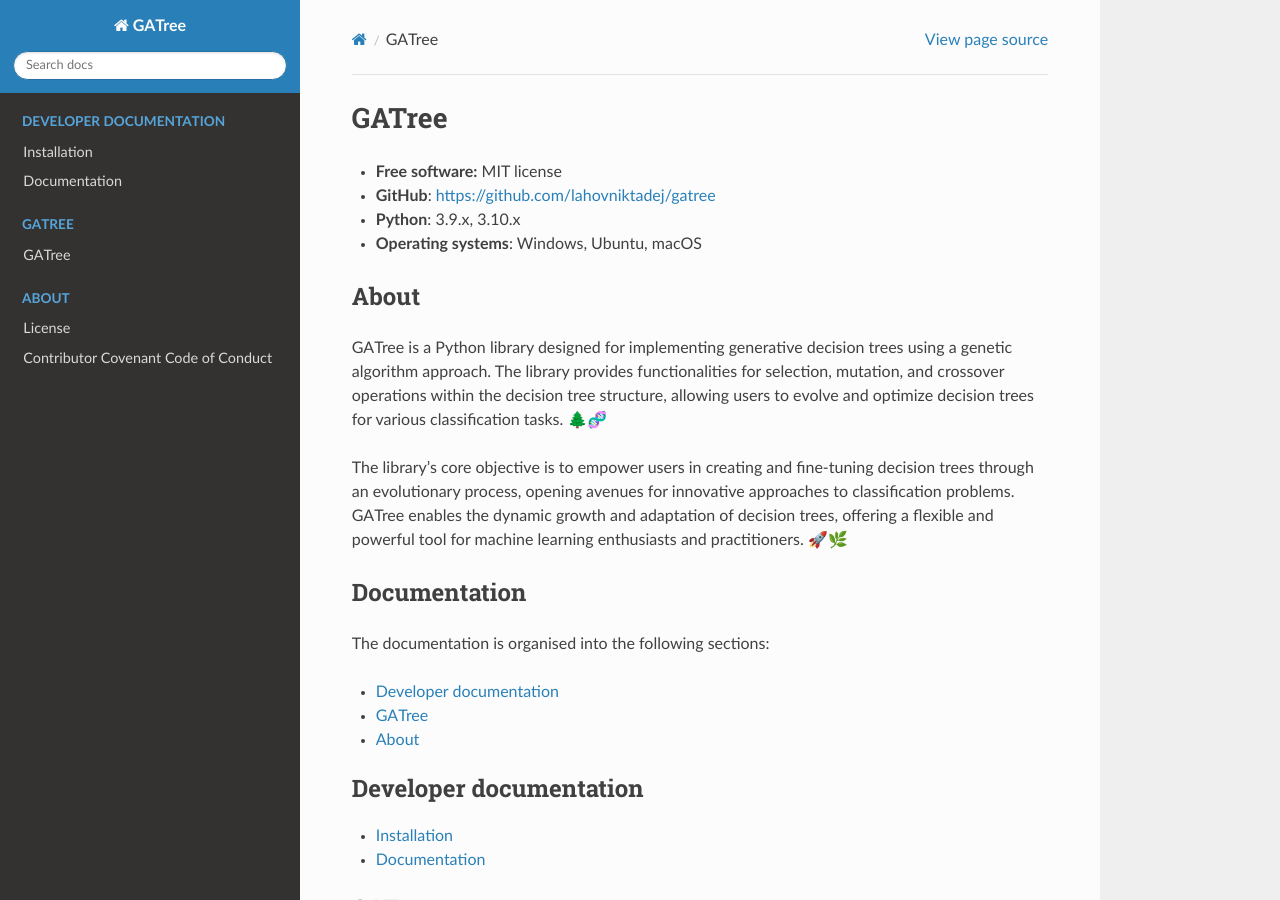
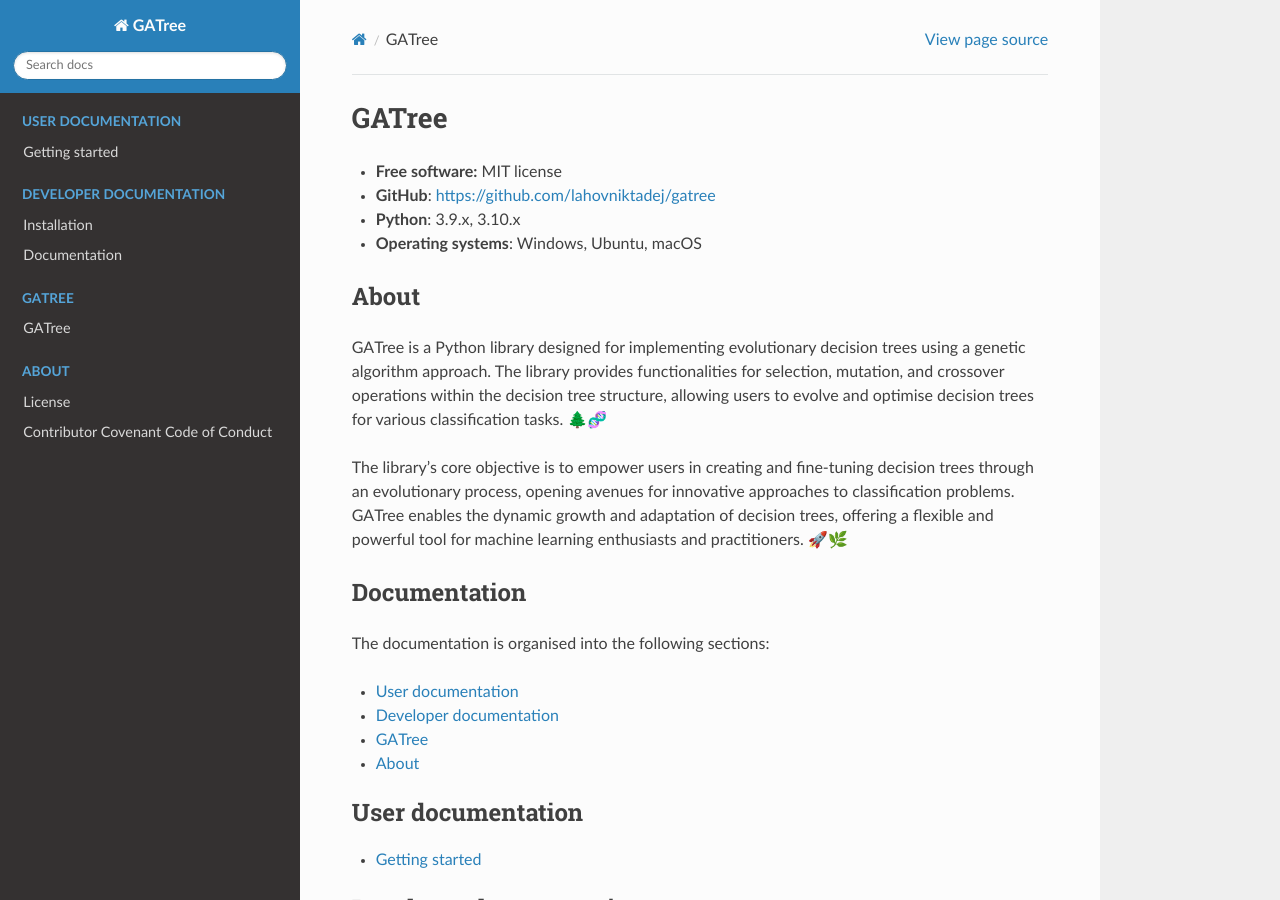
Before and after one commit to lahovniktadej/gatree, a Sphinx documentation site: the page built from docs/index.rst, in a window 1280 px wide and 900 px high. Built offline with Sphinx 7.4.7 and the Read the Docs theme 2.0.0, drawn with Linux system fonts in a browser that asks for light colours.

Commit message:
doc: Examples of usage

```diff
--- a/docs/dev/installation.rst
+++ b/docs/dev/installation.rst
@@ -14,7 +14,7 @@
 
 .. code:: sh
 
-    $ poetry install
+    poetry install
 
 All of the project's dependencies should be installed and the project should be ready for further development. Note that Poetry creates a separate virtual environment for the project.
 
--- a/docs/index.rst
+++ b/docs/index.rst
@@ -9,7 +9,7 @@
 About
 -----
 
-GATree is a Python library designed for implementing generative decision trees using a genetic algorithm approach. The library provides functionalities for selection, mutation, and crossover operations within the decision tree structure, allowing users to evolve and optimize decision trees for various classification tasks. 🌲🧬
+GATree is a Python library designed for implementing evolutionary decision trees using a genetic algorithm approach. The library provides functionalities for selection, mutation, and crossover operations within the decision tree structure, allowing users to evolve and optimise decision trees for various classification tasks. 🌲🧬
 
 The library's core objective is to empower users in creating and fine-tuning decision trees through an evolutionary process, opening avenues for innovative approaches to classification problems. GATree enables the dynamic growth and adaptation of decision trees, offering a flexible and powerful tool for machine learning enthusiasts and practitioners. 🚀🌿
 
@@ -18,9 +18,18 @@
 
 The documentation is organised into the following sections:
 
+* :ref:`user`
 * :ref:`dev`
 * :ref:`gatree`
 * :ref:`about`
+
+..  _user:
+
+..  toctree::
+    :maxdepth: 1
+    :caption: User documentation
+
+    user/usage
 
 .. _dev:
 
```
Also changed, not shown: README.md (+30 -0 lines), docs/user/usage.rst (added, +45 -0 lines), 2 other files.
